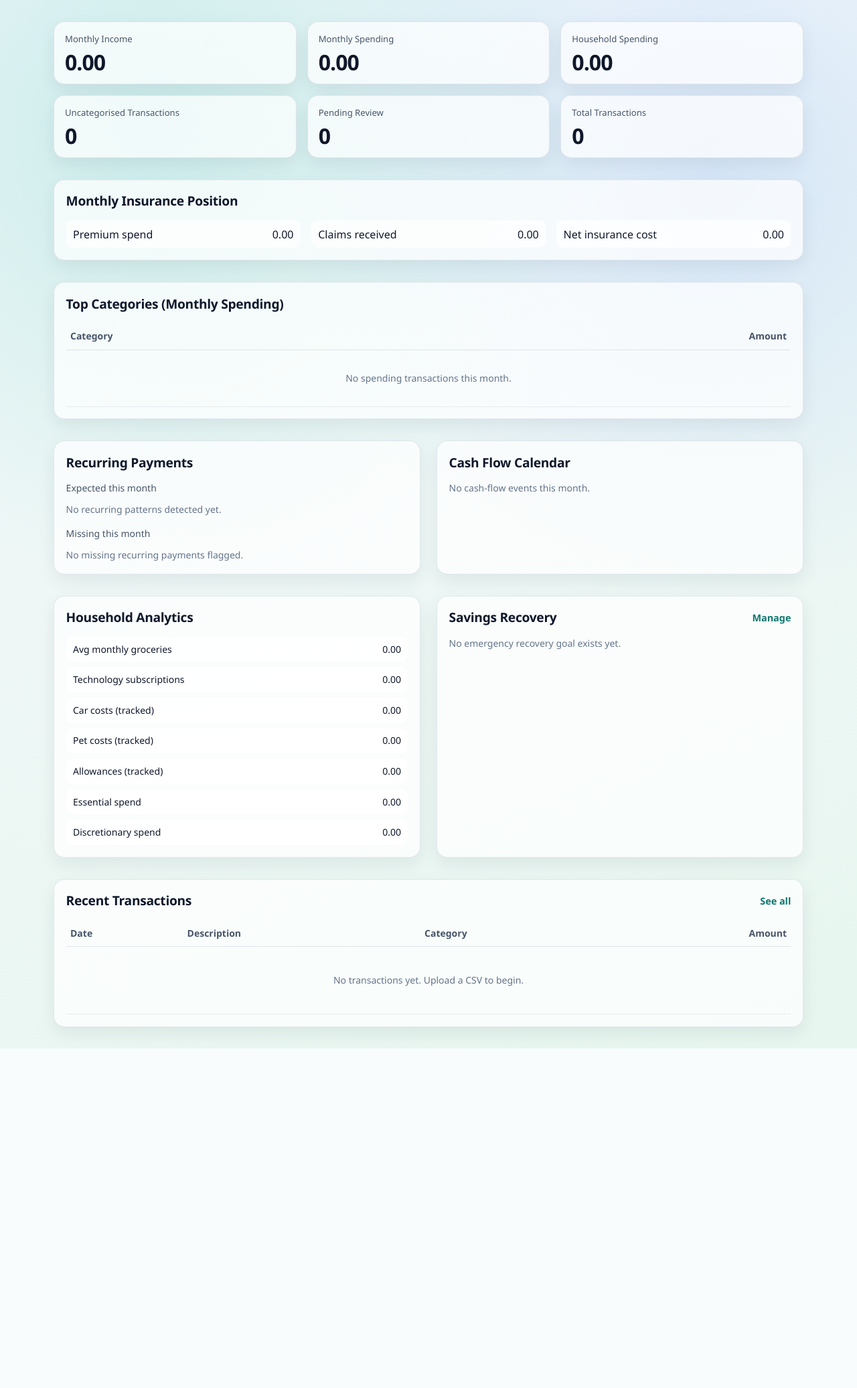
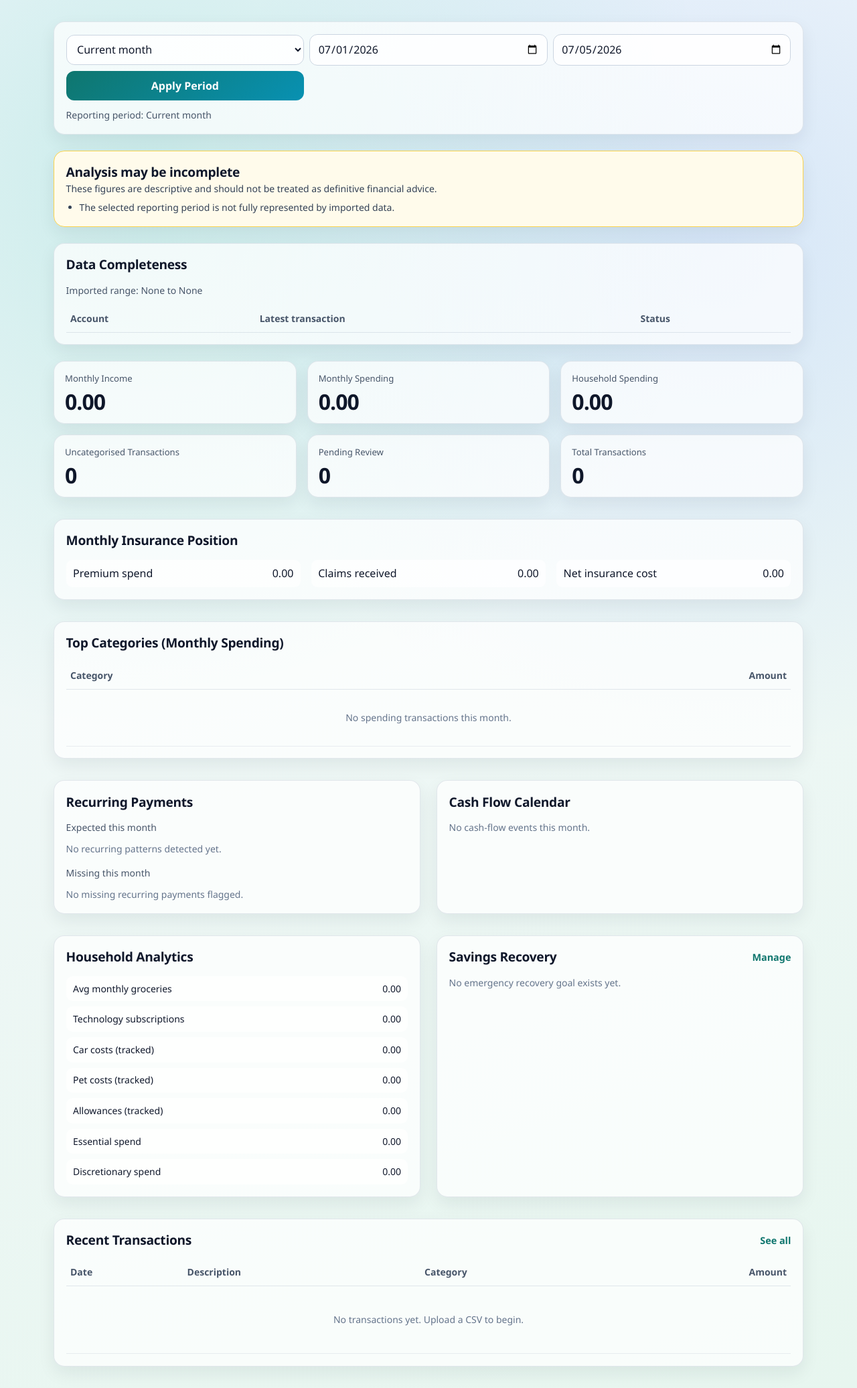
Before and after one commit to ddeveloper72/ledgerlens, a Flask app: page / in a window 1280 px wide. Shown: the part 67-2140 px from the top of the page at 67% size. Before the commit the page ends 1633 px from the top, so only its background shows below. Run offline with Flask 3, Linux system fonts and the light colour scheme; data that the repository does not hold is empty; some libraries are stand-ins or nearby versions.

Commit message:
Add data completeness and period filters

```diff
--- a/app/templates/dashboard.html
+++ b/app/templates/dashboard.html
@@ -3,6 +3,37 @@
 {% block title %}Dashboard | LedgerLens{% endblock %}
 
 {% block content %}
+<section class="panel mb-6" data-fade-in>
+    <form method="get" action="{{ url_for('main.dashboard') }}" class="review-form-grid">
+        <select name="period" class="file-input">
+            <option value="current_month" {{ 'selected' if period.key == 'current_month' else '' }}>Current month</option>
+            <option value="previous_month" {{ 'selected' if period.key == 'previous_month' else '' }}>Previous month</option>
+            <option value="last_3_months" {{ 'selected' if period.key == 'last_3_months' else '' }}>Last 3 months</option>
+            <option value="custom" {{ 'selected' if period.key == 'custom' else '' }}>Custom range</option>
+        </select>
+        <input type="date" name="start_date" class="file-input" value="{{ period.start_date }}">
+        <input type="date" name="end_date" class="file-input" value="{{ period.end_date }}">
+        <button class="primary-btn" type="submit">Apply Period</button>
+    </form>
+    <p class="text-sm text-slate-600 mt-3">Reporting period: {{ period.label }}</p>
+</section>
+
+{% if completeness.warnings %}
+<section class="panel mb-6 border-amber-300 bg-amber-50" data-fade-in>
+    <h2 class="panel-title">Analysis may be incomplete</h2>
+    <p class="text-sm text-slate-700 mb-2">These figures are descriptive and should not be treated as definitive financial advice.</p>
+    <ul class="list-disc pl-5 text-sm text-slate-700">{% for warning in completeness.warnings %}<li>{{ warning }}</li>{% endfor %}</ul>
+</section>
+{% endif %}
+
+<section class="panel mb-6" data-fade-in>
+    <div class="panel-head"><h2 class="panel-title">Data Completeness</h2></div>
+    <p class="text-sm text-slate-600 mb-3">Imported range: {{ completeness.represented_start or 'None' }} to {{ completeness.represented_end or 'None' }}</p>
+    <div class="overflow-x-auto"><table class="w-full text-sm"><thead><tr><th>Account</th><th>Latest transaction</th><th>Status</th></tr></thead><tbody>
+        {% for row in completeness.accounts %}<tr><td>{{ row.account.name }}</td><td>{{ row.latest_date or 'No imports' }}</td><td>{{ 'Needs recent import' if row.stale else 'Current' }}</td></tr>{% endfor %}
+    </tbody></table></div>
+</section>
+
 <section class="grid gap-4 md:grid-cols-3 mb-8" data-stagger>
     <article class="metric-card">
         <p class="metric-label">Monthly Income</p>
--- a/app/templates/imports.html
+++ b/app/templates/imports.html
@@ -3,6 +3,9 @@
 {% block title %}Imports | LedgerLens{% endblock %}
 
 {% block content %}
+<section class="panel mb-6" data-fade-in>
+    <div class="panel-head"><div><h2 class="panel-title">Legacy Metadata Maintenance</h2><p class="text-sm text-slate-600">Run only when older import batches need source metadata.</p></div><form action="{{ url_for('main.amend_import_metadata') }}" method="post"><button class="pill-link" type="submit">Run Maintenance</button></form></div>
+</section>
 <section class="grid gap-6 md:grid-cols-5" data-stagger>
     <article class="panel md:col-span-3">
         <h1 class="panel-title mb-2">Import Transactions</h1>
```
Also changed, not shown: tests/test_phase2b.py (added, +155 -0 lines), .github/HANDOVER.md, .github/Prompt.md (added), README.md.
